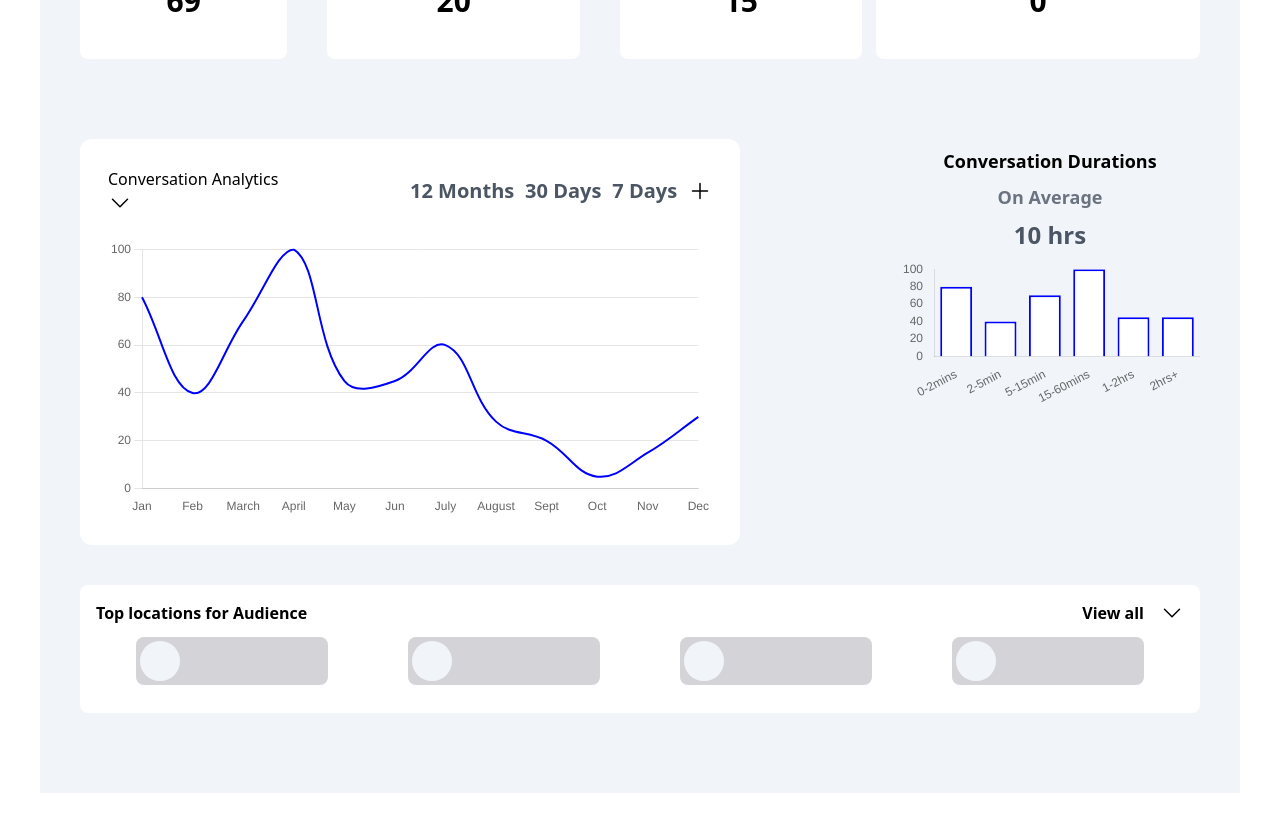
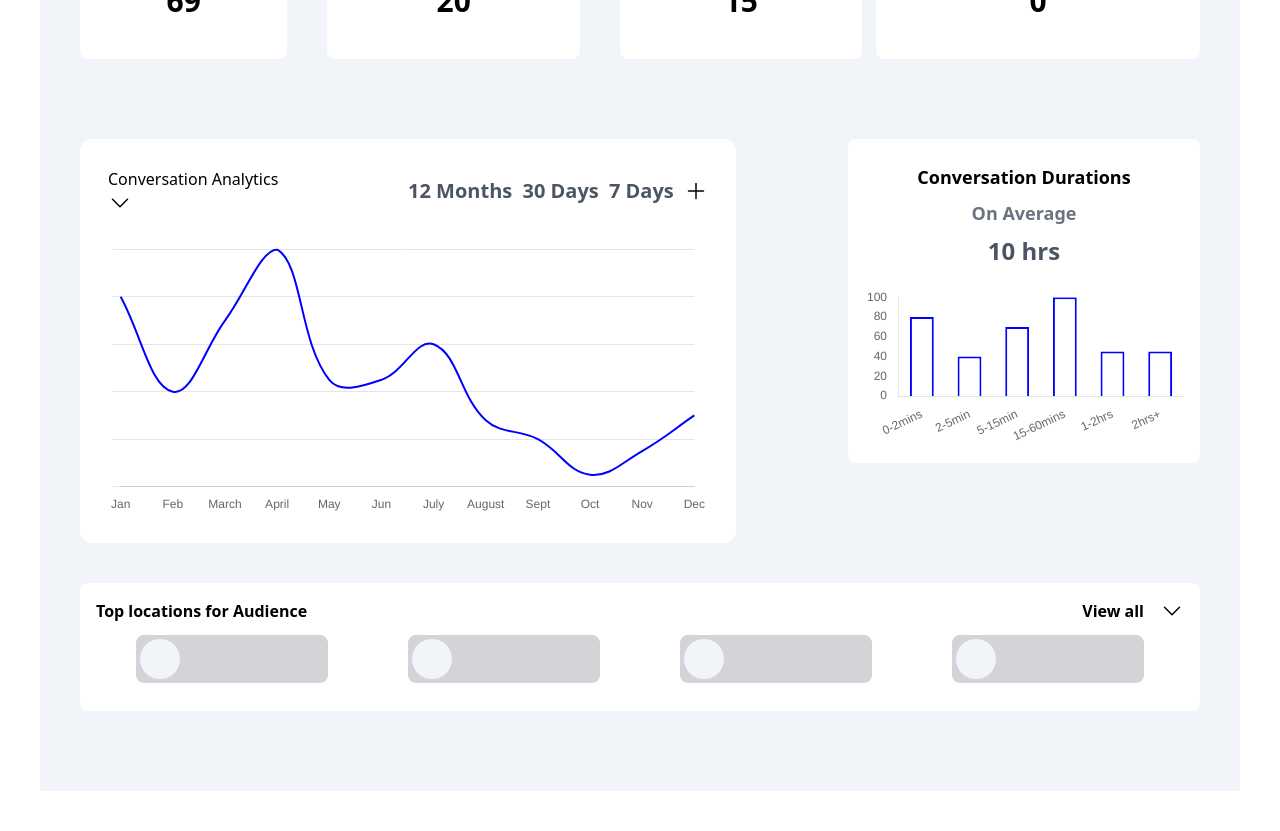
Before and after one commit to Ikendu/linegraph, a React (Vite) app: page / in a window 1280 px wide. Shown: the part 1560-2391 px from the top of the page. Built offline with nearby package versions, Linux system fonts and the light colour scheme.

Commit message:
borderless flow grah

```diff
--- a/src/components/AnalyticPage.jsx
+++ b/src/components/AnalyticPage.jsx
@@ -26,6 +26,7 @@ const AnalyticPage = () => {
         backgroundColor: ['white', 'white', 'white', 'white', 'white'],
         borderColor: 'blue',
         borderWidth: 2,
+        bmargin: 5,
       },
     ],
   })
@@ -62,7 +63,7 @@ const AnalyticPage = () => {
             <h3 className=' text-center font-bold text-3xl'>0</h3>
           </div>
         </div>
-        <div className='flex justify-between mt-20 gap-40 gap-36 '>
+        <div className='flex justify-between mt-20 gap-28 '>
           <div className='w-full bg-white rounded-xl p-7'>
             <FinalChart chartData={chartData} />
           </div>
--- a/src/components/BarChart.jsx
+++ b/src/components/BarChart.jsx
@@ -2,11 +2,15 @@ import { Bar } from 'react-chartjs-2'
 
 const BarChart = ({ chartData }) => {
   return (
-    <div style={{ textAlign: 'center' }}>
-      <h2 className='font-bold text-lg m-2'>Conversation Durations</h2>
-      <h3 className='font-bold text-lg m-2 text-gray-500'>On Average</h3>
-      <h3 className='font-bold  m-2 text-2xl text-gray-600'>10 hrs</h3>
+    <div className='text-center bg-white p-4 rounded-lg'>
+      <div className=' mb-5'>
+        <h2 className='font-bold text-lg m-2'>Conversation Durations</h2>
+        <h3 className='font-bold text-lg m-2 text-gray-500'>On Average</h3>
+        <h3 className='font-bold  m-2 text-2xl text-gray-600'>10 hrs</h3>
+      </div>
+
       <Bar
+        className='w-80'
         data={chartData}
         options={{
           plugins: {
@@ -17,11 +21,14 @@ const BarChart = ({ chartData }) => {
             legend: {
               display: false,
             },
+            maintainAspectRatio: false,
           },
           scales: {
             x: { grid: { display: false } },
             y: { grid: { display: false } },
           },
+          categoryPercentage: 1,
+          barPercentage: 0.5,
         }}
       />
     </div>
--- a/src/components/FinalChart.jsx
+++ b/src/components/FinalChart.jsx
@@ -34,7 +34,8 @@ const FinalChart = ({ chartData }) => {
               grid: { display: false },
             },
             y: {
-              ticks: { maxTicksLimit: 7 },
+              ticks: { maxTicksLimit: 8, display: false },
+              border: { display: false },
             },
           },
         }}
```
